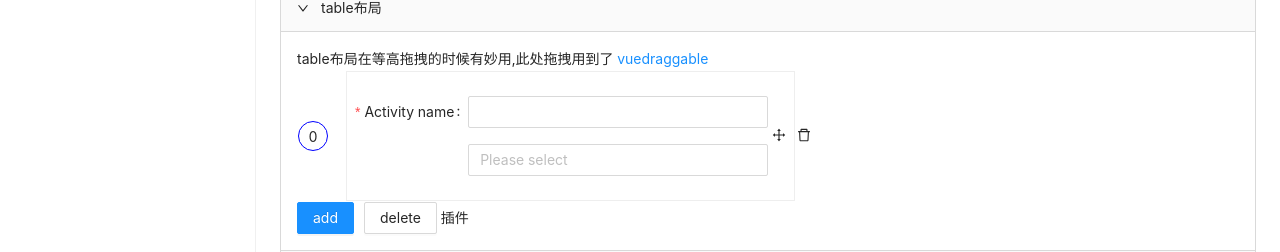
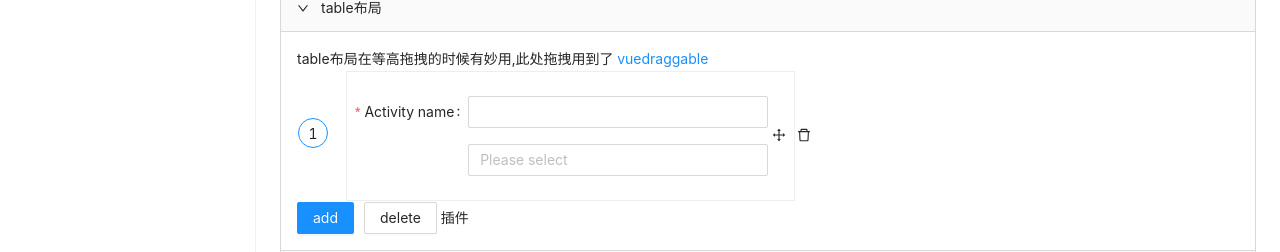
Before and after one commit to YoungMandy/yang-mandy.github.io, a Vue app: page /css-layout in a window 1280 px wide. Shown: the part 208-460 px from the top of the page. Built offline with nearby package versions, Linux system fonts and the light colour scheme.

Commit message:
整理好了线

```diff
--- a/src/components/cssbasic/cssLayout.vue
+++ b/src/components/cssbasic/cssLayout.vue
@@ -33,7 +33,7 @@ const rulesRef = reactive({
     }
   ]
 })
-const options = [...Array(25)].map((_, i) => ({ value: (i + 10).toString(36) + (i + 1) })) ;
+const options = [...Array(25)].map((_, i) => ({ value: (i + 10000).toString(36) + (i + 1) })) ;
 
 const { resetFields, validate, validateInfos } = useForm(modelRef, rulesRef);
 const onSubmit = () => {
@@ -72,8 +72,10 @@ const deleteItem = () => {
           >vuedraggable</a>
           <table class="draggable-table">
             <thead class="left-index">
-              <td v-for="{},index in tableFormList" class="index-wrapper">
-                <div class="circle-index">{{ index }}</div>
+              <td v-for="{},index in tableFormList"  :class="{'index-wrapper':tableFormList.length > 1}" >
+                <div class="circle-index">
+                  <div class="slot-box">{{ index+ 1 }}</div>
+                </div>
               </td>
             </thead>
                <draggable  v-model="tableFormList" item-key="id" tag="tr" handle=".handle">
@@ -129,6 +131,7 @@ const deleteItem = () => {
 
 </template>
 <style lang="scss" scoped>
+$blue:#1890ff;
 
 .draggable-table{
   writing-mode: vertical-lr;
@@ -157,34 +160,75 @@ const deleteItem = () => {
   border: 1px solid #eee;
   padding:8px;
 }
-.left-index{
-  counter-reset:mandy 1;//计数器名字为mandy 默认值为1
-  counter-increment: mandy;// 递增的值
-  content:counter(mandy);
-}
+
 .circle-index{
   display: inline-block;
-  border: 1px solid blue;
-  border-radius: 50%;
   width:30px;
   height:30px;
+  position: relative;
+
+
+}
+.counter{
+
+}
+.slot-box{
+  position: absolute;
+  top:0;
+  bottom:0;
+  left:0;
+  right:0;
+  border-radius: 50%;
+  border: 1px solid $blue;
+  background-color: white;
+  line-height:30px;
   text-align: center;
-  line-height:30px;
-  background-color: white;
-
 }
 .index-wrapper{
  position: relative;
 }
-.left-index  :not(:last-child).index-wrapper::before{
+.left-index{
+   counter-reset:mandy 0;//计数器名字为mandy 默认值为1
+}
+.counter{
+  counter-increment: mandy;// 递增的值
+  content:counter(mandy);
+}
+.left-index .index-wrapper::before{
   position: absolute;
   left:50%;
   right:0;
-  height:calc(100% - 32px);
-  margin-top:31px;
-  margin-bottom: 1px;
+  top:0;
+  bottom:0;
   width:1px;
-  background-color:red;
+  background-color:$blue;
+  opacity: .4;
+  content:'';
+
+}
+.left-index .index-wrapper:first-child::before{
+  position: absolute;
+  left:50%;
+  right:0;
+  top:calc(50% + 15px);
+  bottom:0;
+  width:1px;
+  background-color:$blue;
+  opacity: .4;
   content:'';
 }
+.left-index .index-wrapper:last-child::before{
+  position: absolute;
+  left:50%;
+  right:0;
+  top:0;
+  bottom:calc(50% + 15px);;
+  width:1px;
+  background-color:$blue;
+  opacity: .4;
+  content:'';
+}
+.hidden-line ::before{
+display: none !important;
+}
 </style>
```
